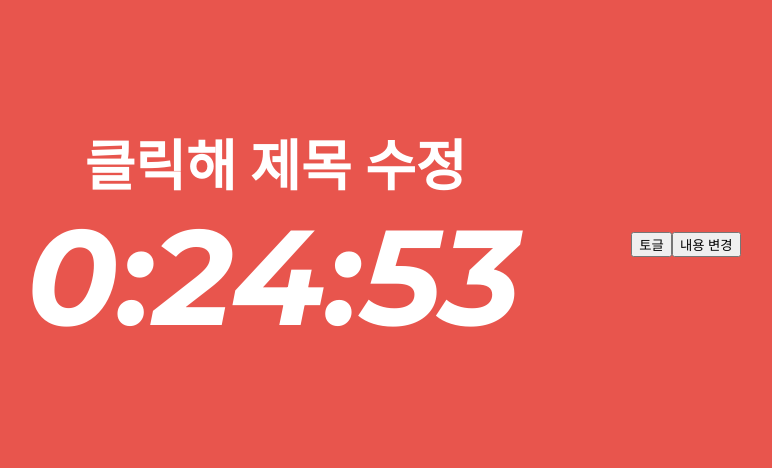
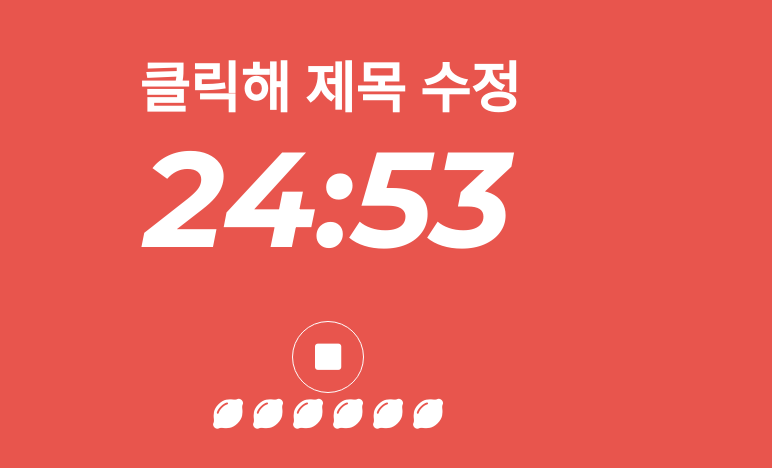
Before and after one commit to HyungJu/Pomodimer, a Vue app: page / in a window 1280 px wide. Shown: the part 156-624 px from the top of the page, without its empty margins (312-1084 px from the left). Built offline with nearby package versions, Linux system fonts and the light colour scheme.

Commit message:
Time Formatting / Stop, Lemon icon added

```diff
--- a/index.html
+++ b/index.html
@@ -4,6 +4,7 @@
     <meta charset="utf-8">
     <meta name="viewport" content="width=device-width,initial-scale=1.0">
     <title>hyungjutimer</title>
+    <link rel="stylesheet" href="https://use.fontawesome.com/releases/v5.7.0/css/all.css" integrity="sha384-lZN37f5QGtY3VHgisS14W3ExzMWZxybE1SJSEsQp9S+oqd12jhcu+A56Ebc1zFSJ" crossorigin="anonymous">
   </head>
   <body>
     <div id="app"></div>
--- a/src/App.vue
+++ b/src/App.vue
@@ -1,16 +1,25 @@
 <template>
-  <div id="app">
+  <div id="app" v-on:click="titleInputMode = true">
     <transition name="slidein">
       <notification v-bind:message='notification' v-if='notiExists()'/>
     </transition>
 
     <div id="flex">
 
-      <timer/>
-
+      <timer titleInputModeProps="titleInputMode"/>
+      <!--
       <button v-on:click="show()">토글</button>
       <button v-on:click="change()">내용 변경</button>
+      -->
+      <div id="stopBox">
+        <i id="stop" v-on:click="stop()" class="fas fa-stop"></i>
+      </div>
 
+      <ul>
+        <li v-for="lemon in lemons">
+          <i class="fas fa-lemon"></i>
+        </li>
+      </ul>
     </div>
 
   </div>
@@ -26,7 +35,9 @@ export default {
   data: function () {
     return {
       msg: '안농',
-      notification: ''
+      notification: '',
+      lemons: [0,1,2,3,4,5],
+      titleInputMode: false
     }
   },
   methods: {
@@ -42,6 +53,9 @@ export default {
     },
     notiExists: function () {
       return this.notification
+    },
+    stop: function () {
+      return true
     }
 
   }
@@ -60,10 +74,42 @@ export default {
     justify-content: center;
     height: 100vh;
     width: 100vw;
-
+    text-align: center;
+    flex-direction: column;
   }#notificationArea{
      display: flex;
      justify-content: center;
    }
+  #stopBox {
+    height: 30px;
+    width: 30px;
+    padding:20px;
+    border: 1px solid white;
+    border-radius: 50px;
+    margin-top:40px;
+  }
+  #stop{
 
+    font-size: 30px;
+
+    color: white;
+         }
+ul{
+  display: flex;
+  list-style-type: none;
+  color:white;
+  margin: 0;
+  padding: 0;
+
+
+}li{
+    padding: 5px;
+    font-size: 30px;
+
+   left: 0;
+   bottom: 0;
+   width: 100%;
+   color: white;
+   text-align: center;
+ }
 </style>
--- a/src/components/Timer.vue
+++ b/src/components/Timer.vue
@@ -2,13 +2,12 @@
 <template>
     <div id="timer">
       <span  id="title" v-on:click="setTitleInputSelected()" v-show="!showInput()">{{ title }}</span>
-      <input v-model="title" id="titleInput" ref="titleInput" v-on:keypress.enter="titleInputMode=false" v-show="showInput()">
+      <input v-model="title"  v-on:click="this.focus()" id="titleInput" ref="titleInput" v-on:keypress.enter="titleInputMode=false" v-show="showInput()">
       <span id="displayTimer" >{{ displayTimer }}</span>
     </div>
 </template>
 
 <script>
-const numeral = require('numeral')
 export default {
   name: 'timer',
   data: function () {
@@ -21,18 +20,29 @@ export default {
   },
   computed: {
     displayTimer: function () {
-      return numeral(this.timerDuration).format('00:00')
+      let minute = parseInt(this.timerDuration / 60)
+      let second = parseInt(this.timerDuration - minute * 60)
+
+      if (minute < 10) {
+        minute = '0' + minute
+      } else if (second < 10) {
+        second = '0' + second
+      } else if (second === 0) {
+        second = '00'
+      }
+
+      return minute + ':' + second
     }
   },
   methods: {
     showInput: function () {
-      return this.titleInputMode
+      return this.titleInputMode || this.titleInputModeProps
     },
     setTitleInputSelected: function () {
-      this.titleInputMode = true
       this.$refs.titleInput.focus()
     }
   },
+  props: ['titleInputModeProps'],
   mounted () {
     setInterval(() => {
       this.timerDuration--
```
